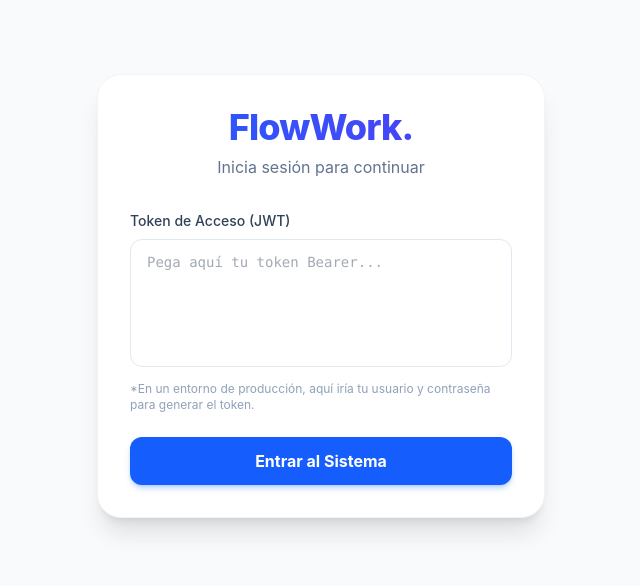
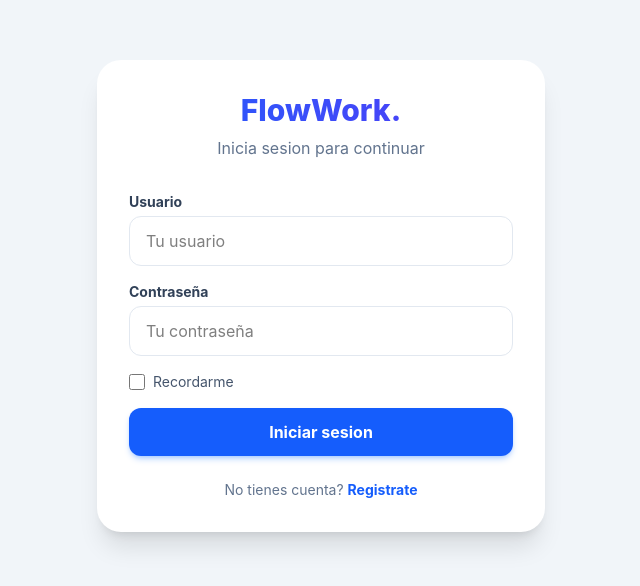
Before and after one commit to ecalar/flowwork, a React (Vite) app in the folder frontend/: page /login in a window 1280 px wide. Shown: the part 104-690 px from the top of the page, without its empty margins (319-959 px from the left). Built offline with nearby package versions, Linux system fonts and the light colour scheme.

Commit message:
feat: añadir registro de usuarios y login mejorado con validaciones y recordarme

```diff
--- a/frontend/src/pages/Login.jsx
+++ b/frontend/src/pages/Login.jsx
@@ -2,53 +2,139 @@ import { useState } from 'react';
 import { useNavigate } from 'react-router-dom';
 
 export default function Login() {
-  const [tokenInput, setTokenInput] = useState('');
+  const [username, setUsername] = useState('');
+  const [password, setPassword] = useState('');
+  const [error, setError] = useState('');
+  const [loading, setLoading] = useState(false);
+  const [rememberMe, setRememberMe] = useState(false);
+  const [isRegister, setIsRegister] = useState(false);
   const navigate = useNavigate();
 
-  const handleLogin = (e) => {
+  const handleSubmit = async (e) => {
     e.preventDefault();
-    if (tokenInput.trim() !== '') {
-      // Guardamos el token en el navegador de forma segura
-      localStorage.setItem('flowwork_token', tokenInput.trim());
-      // Redirigimos al Dashboard
-      navigate('/');
+    setError('');
+
+    if (!username.trim()) {
+      setError('El usuario es obligatorio');
+      return;
+    }
+    if (!password.trim()) {
+      setError('La contraseña es obligatoria');
+      return;
+    }
+
+    setLoading(true);
+    try {
+      const endpoint = isRegister ? 'register' : 'login';
+      const response = await fetch(`http://localhost:8084/api/auth/${endpoint}`, {
+        method: 'POST',
+        headers: { 'Content-Type': 'application/json' },
+        body: JSON.stringify({ username, password }),
+      });
+
+      if (!response.ok) {
+        const data = await response.json().catch(() => ({}));
+        throw new Error(data.message || 'Error en la solicitud');
+      }
+
+      const token = await response.text();
+
+      if (token) {
+        localStorage.setItem('flowwork_token', `Bearer ${token}`);
+        if (rememberMe) {
+          localStorage.setItem('remembered_user', username);
+        } else {
+          localStorage.removeItem('remembered_user');
+        }
+        navigate('/');
+      } else {
+        throw new Error('Token no recibido del servidor');
+      }
+    } catch (err) {
+      setError(err.message || 'Error al conectar con el servidor');
+    } finally {
+      setLoading(false);
     }
   };
 
   return (
-    <div className="min-h-screen bg-slate-50 flex items-center justify-center p-4">
-      <div className="max-w-md w-full bg-white rounded-3xl shadow-xl border border-slate-100 p-8">
+    <div className="min-h-screen bg-slate-100 flex items-center justify-center p-4">
+      <div className="bg-white rounded-3xl shadow-xl p-8 w-full max-w-md">
         <div className="text-center mb-8">
-          <h1 className="text-4xl font-extrabold bg-gradient-to-r from-blue-600 to-indigo-600 bg-clip-text text-transparent tracking-tight mb-2">
+          <h1 className="text-3xl font-extrabold bg-gradient-to-r from-blue-600 to-indigo-600 bg-clip-text text-transparent">
             FlowWork.
           </h1>
-          <p className="text-slate-500">Inicia sesión para continuar</p>
+          <p className="text-slate-500 mt-2">
+            {isRegister ? 'Crea tu cuenta' : 'Inicia sesion para continuar'}
+          </p>
         </div>
 
-        <form onSubmit={handleLogin} className="space-y-6">
+        {error && (
+          <div className="bg-red-50 text-red-600 p-3 rounded-xl mb-4 text-sm font-medium border border-red-100">
+            {error}
+          </div>
+        )}
+
+        <form onSubmit={handleSubmit} className="space-y-4">
           <div>
-            <label className="block text-sm font-medium text-slate-700 mb-2">
-              Token de Acceso (JWT)
-            </label>
-            <textarea
-              value={tokenInput}
-              onChange={(e) => setTokenInput(e.target.value)}
-              placeholder="Pega aquí tu token Bearer..."
-              className="w-full px-4 py-3 rounded-xl border border-slate-200 focus:ring-2 focus:ring-blue-500 focus:border-blue-500 outline-none transition-all resize-none h-32 text-sm text-slate-600 font-mono"
-              required
+            <label className="block text-sm font-bold text-slate-700 mb-1">Usuario</label>
+            <input
+              type="text"
+              value={username}
+              onChange={(e) => setUsername(e.target.value)}
+              className={`w-full px-4 py-3 rounded-xl border focus:outline-none focus:ring-2 transition-all ${
+                error && !username.trim() ? 'border-red-300 focus:ring-red-500' : 'border-slate-200 focus:ring-blue-500'
+              }`}
+              placeholder="Tu usuario"
+              autoComplete="username"
             />
-            <p className="text-xs text-slate-400 mt-2">
-              *En un entorno de producción, aquí iría tu usuario y contraseña para generar el token.
-            </p>
           </div>
+
+          <div>
+            <label className="block text-sm font-bold text-slate-700 mb-1">Contraseña</label>
+            <input
+              type="password"
+              value={password}
+              onChange={(e) => setPassword(e.target.value)}
+              className={`w-full px-4 py-3 rounded-xl border focus:outline-none focus:ring-2 transition-all ${
+                error && !password.trim() ? 'border-red-300 focus:ring-red-500' : 'border-slate-200 focus:ring-blue-500'
+              }`}
+              placeholder="Tu contraseña"
+              autoComplete="current-password"
+            />
+          </div>
+
+          {!isRegister && (
+            <div className="flex items-center gap-2">
+              <input
+                type="checkbox"
+                id="remember"
+                checked={rememberMe}
+                onChange={(e) => setRememberMe(e.target.checked)}
+                className="w-4 h-4 rounded border-slate-300 text-blue-600 focus:ring-blue-500"
+              />
+              <label htmlFor="remember" className="text-sm text-slate-600">Recordarme</label>
+            </div>
+          )}
 
           <button
             type="submit"
-            className="w-full bg-blue-600 hover:bg-blue-700 text-white font-bold py-3 px-4 rounded-xl transition-colors shadow-md shadow-blue-500/30"
+            disabled={loading}
+            className="w-full bg-blue-600 hover:bg-blue-700 disabled:bg-slate-300 text-white font-bold py-3 px-4 rounded-xl transition-colors shadow-md shadow-blue-500/30"
           >
-            Entrar al Sistema
+            {loading ? 'Procesando...' : isRegister ? 'Crear cuenta' : 'Iniciar sesion'}
           </button>
         </form>
+
+        <p className="text-center text-sm text-slate-500 mt-6">
+          {isRegister ? 'Ya tienes cuenta?' : 'No tienes cuenta?'}{' '}
+          <button
+            onClick={() => { setIsRegister(!isRegister); setError(''); }}
+            className="text-blue-600 font-bold hover:underline"
+          >
+            {isRegister ? 'Inicia sesion' : 'Registrate'}
+          </button>
+        </p>
       </div>
     </div>
   );
```
Also changed, not shown: 3 other files (tests, documents, lock files or other folders).
